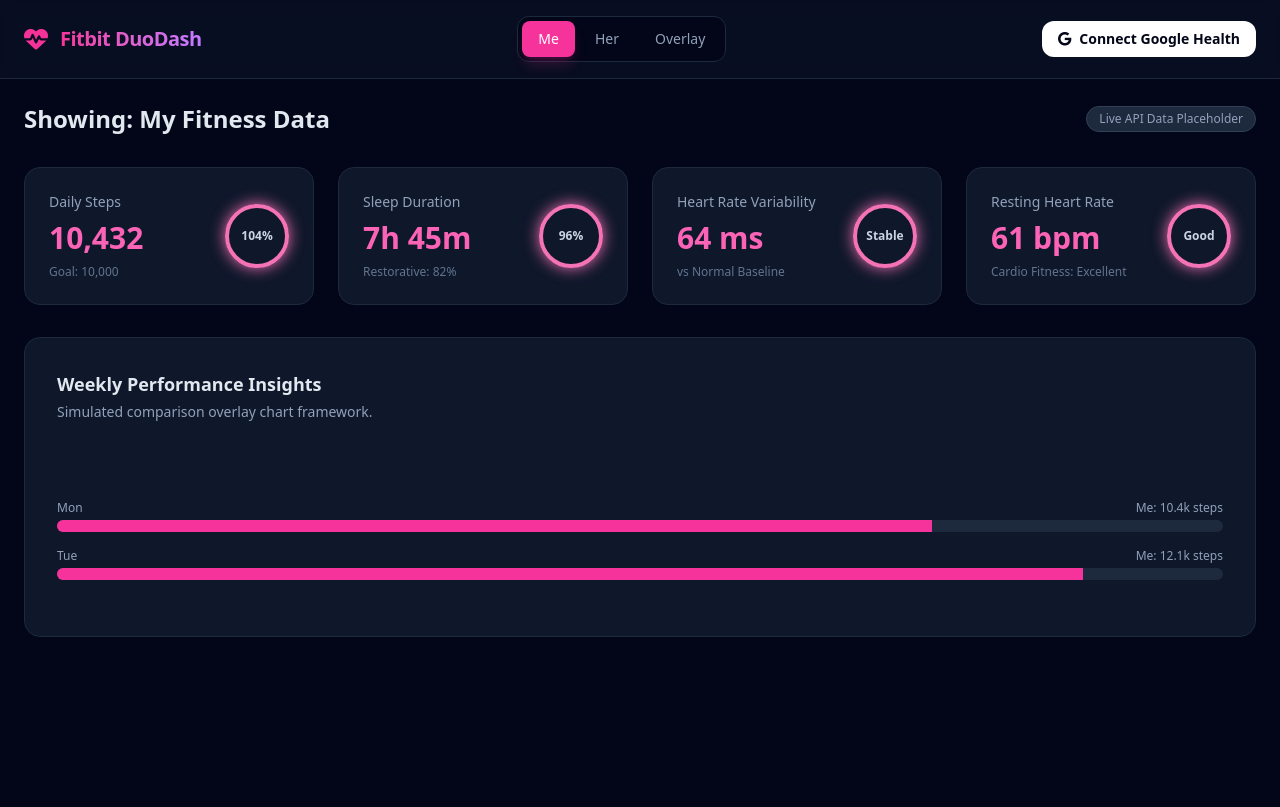
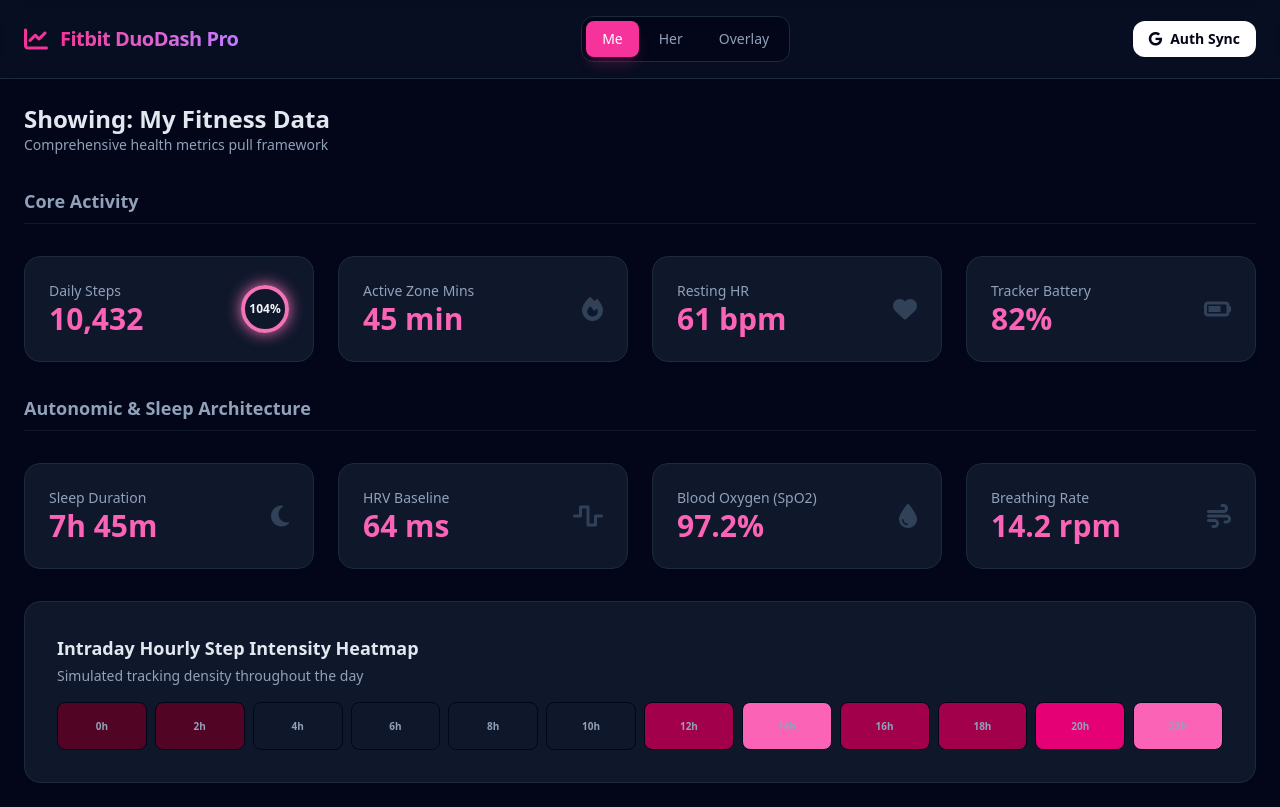
Before and after one commit to Leviathin91/fitbit-dashboard, a plain HTML site: page index.html in a window 1280 px wide. Both pictures are taken after a click on the button "Me". Drawn offline with nearby package versions, Linux system fonts and the light colour scheme.

Commit message:
Update index.html

```diff
--- a/index.html
+++ b/index.html
@@ -3,10 +3,8 @@
 <head>
     <meta charset="UTF-8">
     <meta name="viewport" content="width=device-width, initial-scale=1.0">
-    <title>Fitbit Sync Dashboard</title>
-    <!-- Tailwind CSS for styling -->
+    <title>Fitbit Mega-Sync Dashboard</title>
     <script src="https://cdn.jsdelivr.net/npm/@tailwindcss/browser@4"></script>
-    <!-- FontAwesome for Icons -->
     <link rel="stylesheet" href="https://cdnjs.cloudflare.com/ajax/libs/font-awesome/6.4.0/css/all.min.css">
     <style>
         .neon-ring-blue { border-color: #38bdf8; box-shadow: 0 0 15px #38bdf8; }
@@ -19,11 +17,11 @@
     <!-- Header -->
     <header class="border-b border-slate-800 bg-slate-900/50 backdrop-blur sticky top-0 z-50 px-6 py-4 flex flex-col sm:flex-row justify-between items-center gap-4">
         <div class="flex items-center gap-3">
-            <i class="fa-solid fa-heart-pulse text-pink-500 text-2xl animate-pulse"></i>
-            <h1 class="text-xl font-bold tracking-tight text-transparent bg-clip-text bg-gradient-to-r from-pink-500 to-purple-400">Fitbit DuoDash</h1>
+            <i class="fa-solid fa-chart-line text-pink-500 text-2xl"></i>
+            <h1 class="text-xl font-bold tracking-tight text-transparent bg-clip-text bg-gradient-to-r from-pink-500 to-purple-400">Fitbit DuoDash Pro</h1>
         </div>
 
-        <!-- The 3 Toggle Options User Requested -->
+        <!-- Toggle System -->
         <div class="bg-slate-950 p-1 rounded-xl border border-slate-800 flex gap-1">
             <button onclick="switchView('me')" id="btn-me" class="px-4 py-2 rounded-lg text-sm font-medium transition-all bg-pink-500 text-white shadow-lg shadow-pink-500/20">Me</button>
             <button onclick="switchView('her')" id="btn-her" class="px-4 py-2 rounded-lg text-sm font-medium transition-all text-slate-400 hover:text-slate-200">Her</button>
@@ -31,136 +29,156 @@
         </div>
 
         <button class="bg-white text-slate-950 px-4 py-2 rounded-xl text-sm font-semibold hover:bg-slate-200 transition flex items-center gap-2">
-            <i class="fa-brands fa-google"></i> Connect Google Health
+            <i class="fa-brands fa-google"></i> Auth Sync
         </button>
     </header>
 
     <main class="max-w-7xl mx-auto p-6 space-y-8">
-        <!-- View Title indicator -->
-        <div class="flex items-center justify-between">
+        <div>
             <h2 id="view-title" class="text-2xl font-bold text-slate-200">Showing: My Fitness Data</h2>
-            <span class="text-xs bg-slate-800 border border-slate-700 px-3 py-1 rounded-full text-slate-400">Live API Data Placeholder</span>
+            <p class="text-sm text-slate-400">Comprehensive health metrics pull framework</p>
         </div>
 
-        <!-- Metric Cards Grid (Steps, Sleep, HRV, HR) -->
+        <!-- Section 1: Core Daily Stats -->
+        <h3 class="text-lg font-semibold text-slate-400 border-b border-slate-900 pb-2">Core Activity</h3>
         <div class="grid grid-cols-1 md:grid-cols-2 lg:grid-cols-4 gap-6">
-            <!-- Card 1: Steps -->
             <div class="bg-slate-900 border border-slate-800 rounded-2xl p-6 flex items-center justify-between">
-                <div class="space-y-2">
+                <div>
                     <p class="text-sm font-medium text-slate-400">Daily Steps</p>
                     <p id="val-steps" class="text-3xl font-bold text-pink-400">10,432</p>
-                    <p class="text-xs text-slate-500">Goal: 10,000</p>
                 </div>
-                <div id="ring-steps" class="w-16 h-16 rounded-full border-4 neon-ring-pink flex items-center justify-center text-xs font-bold text-slate-300">104%</div>
+                <div id="ring-steps" class="w-12 h-12 rounded-full border-4 neon-ring-pink flex items-center justify-center text-xs font-bold">104%</div>
             </div>
 
-            <!-- Card 2: Sleep -->
             <div class="bg-slate-900 border border-slate-800 rounded-2xl p-6 flex items-center justify-between">
-                <div class="space-y-2">
-                    <p class="text-sm font-medium text-slate-400">Sleep Duration</p>
-                    <p id="val-sleep" class="text-3xl font-bold text-pink-400">7h 45m</p>
-                    <p class="text-xs text-slate-500">Restorative: 82%</p>
+                <div>
+                    <p class="text-sm font-medium text-slate-400">Active Zone Mins</p>
+                    <p id="val-active-min" class="text-3xl font-bold text-pink-400">45 min</p>
                 </div>
-                <div id="ring-sleep" class="w-16 h-16 rounded-full border-4 neon-ring-pink flex items-center justify-center text-xs font-bold text-slate-300">96%</div>
+                <i class="fa-solid fa-fire text-2xl text-slate-700"></i>
             </div>
 
-            <!-- Card 3: HRV -->
             <div class="bg-slate-900 border border-slate-800 rounded-2xl p-6 flex items-center justify-between">
-                <div class="space-y-2">
-                    <p class="text-sm font-medium text-slate-400">Heart Rate Variability</p>
-                    <p id="val-hrv" class="text-3xl font-bold text-pink-400">64 ms</p>
-                    <p class="text-xs text-slate-500">vs Normal Baseline</p>
+                <div>
+                    <p class="text-sm font-medium text-slate-400">Resting HR</p>
+                    <p id="val-rhr" class="text-3xl font-bold text-pink-400">61 bpm</p>
                 </div>
-                <div id="ring-hrv" class="w-16 h-16 rounded-full border-4 neon-ring-pink flex items-center justify-center text-xs font-bold text-slate-300">Stable</div>
+                <i class="fa-solid fa-heart text-2xl text-slate-700"></i>
             </div>
 
-            <!-- Card 4: Resting HR -->
             <div class="bg-slate-900 border border-slate-800 rounded-2xl p-6 flex items-center justify-between">
-                <div class="space-y-2">
-                    <p class="text-sm font-medium text-slate-400">Resting Heart Rate</p>
-                    <p id="val-rhr" class="text-3xl font-bold text-pink-400">61 bpm</p>
-                    <p class="text-xs text-slate-500">Cardio Fitness: Excellent</p>
+                <div>
+                    <p class="text-sm font-medium text-slate-400">Tracker Battery</p>
+                    <p id="val-battery" class="text-3xl font-bold text-pink-400">82%</p>
                 </div>
-                <div id="ring-rhr" class="w-16 h-16 rounded-full border-4 neon-ring-pink flex items-center justify-center text-xs font-bold text-slate-300">Good</div>
+                <i class="fa-solid fa-battery-three-quarters text-2xl text-slate-700"></i>
             </div>
         </div>
 
-        <!-- Big Visual Data Comparison Box -->
-        <div class="bg-slate-900 border border-slate-800 rounded-2xl p-8 min-h-[300px] flex flex-col justify-between">
-            <div>
-                <h3 class="text-lg font-semibold text-slate-200">Weekly Performance Insights</h3>
-                <p class="text-sm text-slate-400 mt-1">Simulated comparison overlay chart framework.</p>
+        <!-- Section 2: Advanced Autonomic & Sleep Stats -->
+        <h3 class="text-lg font-semibold text-slate-400 border-b border-slate-900 pb-2">Autonomic & Sleep Architecture</h3>
+        <div class="grid grid-cols-1 md:grid-cols-2 lg:grid-cols-4 gap-6">
+            <div class="bg-slate-900 border border-slate-800 rounded-2xl p-6 flex items-center justify-between">
+                <div>
+                    <p class="text-sm font-medium text-slate-400">Sleep Duration</p>
+                    <p id="val-sleep" class="text-3xl font-bold text-pink-400">7h 45m</p>
+                </div>
+                <i class="fa-solid fa-moon text-2xl text-slate-700"></i>
             </div>
 
-            <!-- Graphic Bar Chart Placeholder -->
-            <div id="chart-container" class="space-y-4 my-6">
-                <!-- Data Bar 1 -->
-                <div class="space-y-1">
-                    <div class="flex justify-between text-xs text-slate-400"><span>Mon</span><span id="chart-lbl-1">Me: 10.4k steps</span></div>
-                    <div class="w-full bg-slate-800 h-3 rounded-full overflow-hidden flex">
-                        <div id="chart-bar-1a" class="bg-pink-500 h-full transition-all duration-500" style="width: 75%"></div>
-                        <div id="chart-bar-1b" class="bg-sky-500 h-full transition-all duration-500" style="width: 0%"></div>
-                    </div>
+            <div class="bg-slate-900 border border-slate-800 rounded-2xl p-6 flex items-center justify-between">
+                <div>
+                    <p class="text-sm font-medium text-slate-400">HRV Baseline</p>
+                    <p id="val-hrv" class="text-3xl font-bold text-pink-400">64 ms</p>
                 </div>
-                <!-- Data Bar 2 -->
-                <div class="space-y-1">
-                    <div class="flex justify-between text-xs text-slate-400"><span>Tue</span><span id="chart-lbl-2">Me: 12.1k steps</span></div>
-                    <div class="w-full bg-slate-800 h-3 rounded-full overflow-hidden flex">
-                        <div id="chart-bar-2a" class="bg-pink-500 h-full transition-all duration-500" style="width: 88%"></div>
-                        <div id="chart-bar-2b" class="bg-sky-500 h-full transition-all duration-500" style="width: 0%"></div>
-                    </div>
+                <i class="fa-solid fa-wave-square text-2xl text-slate-700"></i>
+            </div>
+
+            <div class="bg-slate-900 border border-slate-800 rounded-2xl p-6 flex items-center justify-between">
+                <div>
+                    <p class="text-sm font-medium text-slate-400">Blood Oxygen (SpO2)</p>
+                    <p id="val-spo2" class="text-3xl font-bold text-pink-400">97.2%</p>
                 </div>
+                <i class="fa-solid fa-droplet text-2xl text-slate-700"></i>
+            </div>
+
+            <div class="bg-slate-900 border border-slate-800 rounded-2xl p-6 flex items-center justify-between">
+                <div>
+                    <p class="text-sm font-medium text-slate-400">Breathing Rate</p>
+                    <p id="val-breath" class="text-3xl font-bold text-pink-400">14.2 rpm</p>
+                </div>
+                <i class="fa-solid fa-wind text-2xl text-slate-700"></i>
+            </div>
+        </div>
+
+        <!-- Heatmap / Hourly Visualization Frame -->
+        <div class="bg-slate-900 border border-slate-800 rounded-2xl p-8">
+            <h3 class="text-lg font-semibold text-slate-200">Intraday Hourly Step Intensity Heatmap</h3>
+            <p class="text-sm text-slate-400 mt-1 mb-4">Simulated tracking density throughout the day</p>
+            <div class="grid grid-cols-12 gap-2" id="heatmap-grid">
+                <!-- Heatmap squares generated by JS layout -->
             </div>
         </div>
     </main>
 
-    <!-- JavaScript logic to change layouts natively -->
     <script>
-        const data = {
-            me: { title: "Showing: My Fitness Data", steps: "10,432", sleep: "7h 45m", hrv: "64 ms", rhr: "61 bpm", style: "pink", b1: "75%", b2: "88%", b1h: "0%", b2h: "0%", lbl1: "Me: 10.4k steps", lbl2: "Me: 12.1k steps" },
-            her: { title: "Showing: Her Fitness Data", steps: "11,850", sleep: "8h 12m", hrv: "72 ms", rhr: "58 bpm", style: "blue", b1: "0%", b2: "0%", b1h: "85%", b2h: "60%", lbl1: "Her: 11.8k steps", lbl2: "Her: 9.2k steps" },
-            overlay: { title: "Showing: Direct Data Overlay Comparison", steps: "11.1k Avg", sleep: "8h Avg", hrv: "68 ms Avg", rhr: "59 bpm Avg", style: "purple", b1: "50%", b2: "60%", b1h: "50%", b2h: "40%", lbl1: "Me (Pink): 10.4k vs Her (Blue): 11.8k", lbl2: "Me (Pink): 12.1k vs Her (Blue): 9.2k" }
+        const dataset = {
+            me: { title: "Showing: My Fitness Data", steps: "10,432", active: "45 min", rhr: "61 bpm", battery: "82%", sleep: "7h 45m", hrv: "64 ms", spo2: "97.2%", breath: "14.2 rpm", color: "pink", hIntensity: [2,1,0,0,0,0,4,8,5,3,6,9] },
+            her: { title: "Showing: Her Fitness Data", steps: "12,110", active: "72 min", rhr: "56 bpm", battery: "41%", sleep: "8h 18m", hrv: "78 ms", spo2: "98.5%", breath: "12.8 rpm", color: "sky", hIntensity: [0,0,0,0,0,2,5,4,3,7,9,4] },
+            overlay: { title: "Showing: Direct Data Overlay Comparison", steps: "11.2k Avg", active: "58m Avg", rhr: "58 bpm", battery: "Split", sleep: "8h 01m", hrv: "71 ms", spo2: "97.8%", breath: "13.5 rpm", color: "purple", hIntensity: [1,1,0,0,0,1,5,7,4,6,8,7] }
         };
 
         function switchView(view) {
-            // Update button styles
+            const current = dataset[view];
+
+            // Adjust header buttons
             ['me', 'her', 'overlay'].forEach(v => {
                 const btn = document.getElementById(`btn-${v}`);
-                if(v === view) {
-                    btn.className = `px-4 py-2 rounded-lg text-sm font-medium transition-all text-white shadow-lg ${view==='me'?'bg-pink-500 shadow-pink-500/20':view==='her'?'bg-sky-500 shadow-sky-500/20':'bg-purple-500 shadow-purple-500/20'}`;
-                } else {
-                    btn.className = "px-4 py-2 rounded-lg text-sm font-medium transition-all text-slate-400 hover:text-slate-200";
-                }
+                btn.className = v === view
+                    ? `px-4 py-2 rounded-lg text-sm font-medium transition-all text-white shadow-lg ${view==='me'?'bg-pink-500 shadow-pink-500/20':view==='her'?'bg-sky-500 shadow-sky-500/20':'bg-purple-500 shadow-purple-500/20'}`
+                    : "px-4 py-2 rounded-lg text-sm font-medium transition-all text-slate-400 hover:text-slate-200";
             });
 
-            // Update page text values
-            const vData = data[view];
-            document.getElementById('view-title').innerText = vData.title;
-            document.getElementById('val-steps').innerText = vData.steps;
-            document.getElementById('val-sleep').innerText = vData.sleep;
-            document.getElementById('val-hrv').innerText = vData.hrv;
-            document.getElementById('val-rhr').innerText = vData.rhr;
+            document.getElementById('view-title').innerText = current.title;
+            document.getElementById('val-steps').innerText = current.steps;
+            document.getElementById('val-active-min').innerText = current.active;
+            document.getElementById('val-rhr').innerText = current.rhr;
+            document.getElementById('val-battery').innerText = current.battery;
+            document.getElementById('val-sleep').innerText = current.sleep;
+            document.getElementById('val-hrv').innerText = current.hrv;
+            document.getElementById('val-spo2').innerText = current.spo2;
+            document.getElementById('val-breath').innerText = current.breath;
 
-            // Swap colors of numerical indicators
-            const textClass = view === 'me' ? 'text-pink-400' : view === 'her' ? 'text-sky-400' : 'text-purple-400';
-            ['val-steps', 'val-sleep', 'val-hrv', 'val-rhr'].forEach(id => {
-                document.getElementById(id).className = `text-3xl font-bold ${textClass}`;
+            const tColor = view === 'me' ? 'text-pink-400' : view === 'her' ? 'text-sky-400' : 'text-purple-400';
+            ['val-steps', 'val-active-min', 'val-rhr', 'val-battery', 'val-sleep', 'val-hrv', 'val-spo2', 'val-breath'].forEach(id => {
+                document.getElementById(id).className = `text-3xl font-bold ${tColor}`;
             });
 
-            // Swap neon border shadows on dynamic circles
-            const ringClass = view === 'me' ? 'neon-ring-pink' : view === 'her' ? 'neon-ring-blue' : 'neon-ring-purple';
-            ['ring-steps', 'ring-sleep', 'ring-hrv', 'ring-rhr'].forEach(id => {
-                document.getElementById(id).className = `w-16 h-16 rounded-full border-4 ${ringClass} flex items-center justify-center text-xs font-bold text-slate-300`;
+            document.getElementById('ring-steps').className = `w-12 h-12 rounded-full border-4 ${view==='me'?'neon-ring-pink':view==='her'?'neon-ring-blue':'neon-ring-purple'} flex items-center justify-center text-xs font-bold`;
+
+            renderHeatmap(current.hIntensity, current.color);
+        }
+
+        function renderHeatmap(intensities, color) {
+            const container = document.getElementById('heatmap-grid');
+            container.innerHTML = '';
+            const baseColors = {
+                pink: ['bg-slate-900', 'bg-pink-950', 'bg-pink-800', 'bg-pink-600', 'bg-pink-400'],
+                sky: ['bg-slate-900', 'bg-sky-950', 'bg-sky-800', 'bg-sky-600', 'bg-sky-400'],
+                purple: ['bg-slate-900', 'bg-purple-950', 'bg-purple-800', 'bg-purple-600', 'bg-purple-400']
+            };
+
+            intensities.forEach((intensity, idx) => {
+                const el = document.createElement('div');
+                const colorTier = intensity === 0 ? 0 : intensity < 3 ? 1 : intensity < 6 ? 2 : intensity < 8 ? 3 : 4;
+                el.className = `${baseColors[color][colorTier]} h-12 rounded-lg flex flex-col items-center justify-center text-[10px] text-slate-400 font-semibold border border-slate-950`;
+                el.innerHTML = `<span>${idx*2}h</span>`;
+                container.appendChild(el);
             });
+        }
 
-            // Animate layout bar charts
-            document.getElementById('chart-bar-1a').style.width = vData.b1;
-            document.getElementById('chart-bar-2a').style.width = vData.b2;
-            document.getElementById('chart-bar-1b').style.width = vData.b1h;
-            document.getElementById('chart-bar-2b').style.width = vData.b2h;
-            document.getElementById('chart-lbl-1').innerText = vData.lbl1;
-            document.getElementById('chart-lbl-2').innerText = vData.lbl2;
-        }
+        // Init
+        renderHeatmap(dataset.me.hIntensity, 'pink');
     </script>
 </body>
 </html>
```
